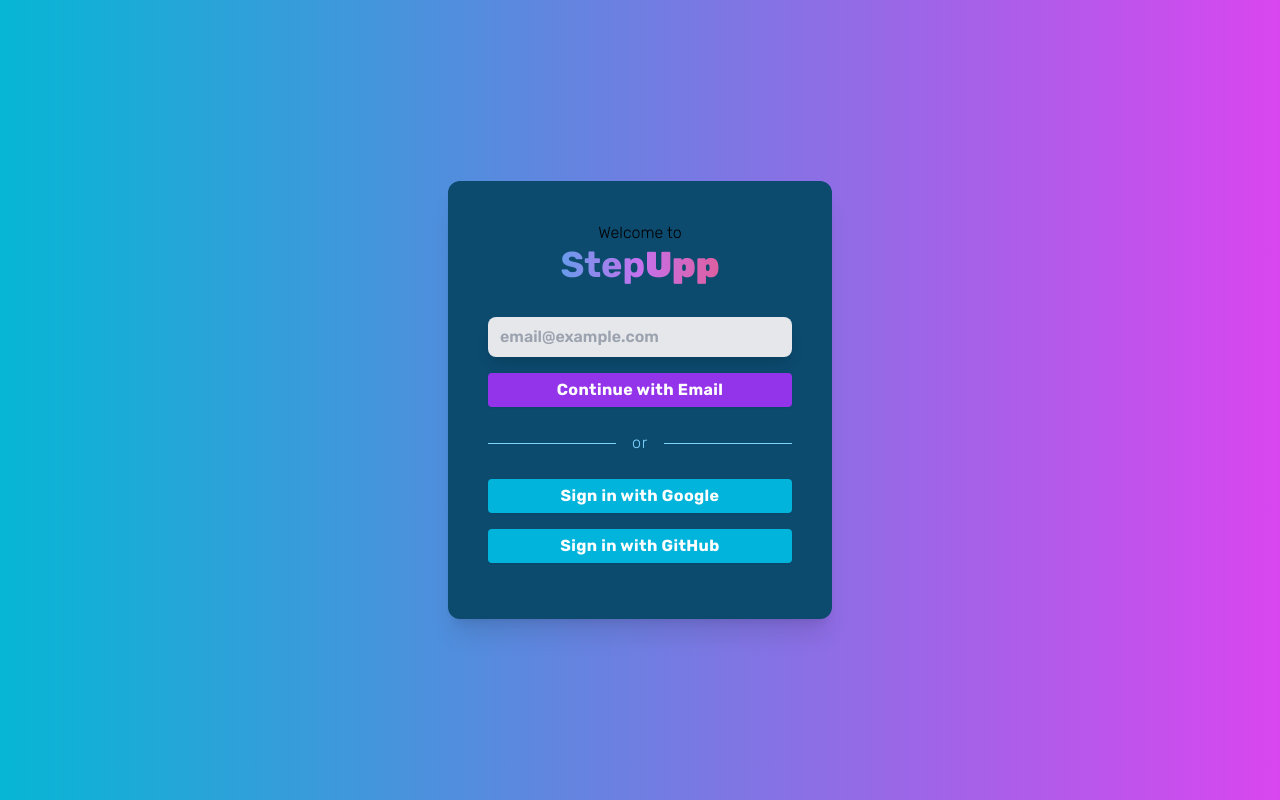
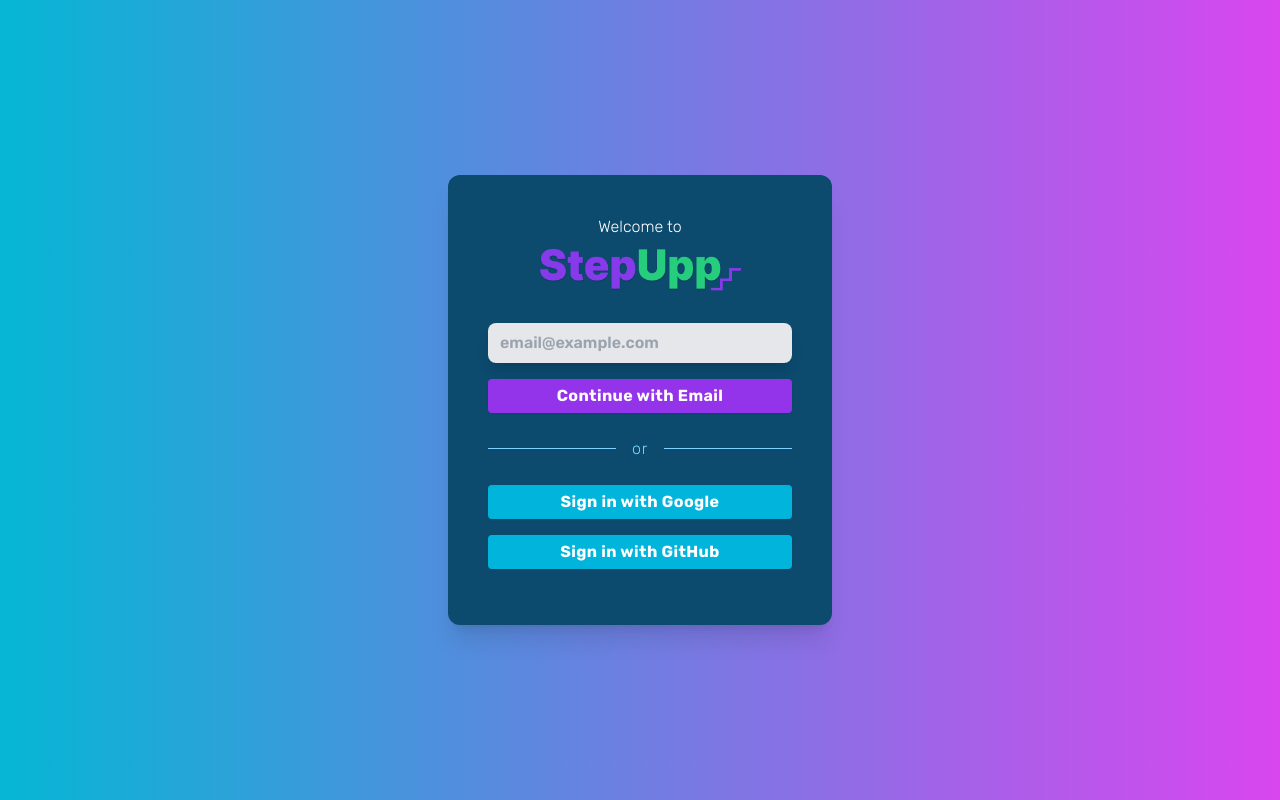
Before and after one commit to ephimoff/step-upp, a Next.js app: page /auth/signin in a window 1280 px wide. Built offline with nearby package versions, Linux system fonts and the light colour scheme; no server answers.

Commit message:
New logo on the sign in screen

```diff
--- a/src/pages/auth/signin.tsx
+++ b/src/pages/auth/signin.tsx
@@ -5,6 +5,8 @@
 import CustomButton from '@/components/CustomButton';
 import { Form, Formik, Field } from 'formik';
 import { emailSchema } from '@/schemas/validationSchemas';
+import Image from 'next/image';
+import logo from '@/assets/logo.png';
 
 const errors: { [key: string]: any } = {
   Signin: 'Try singing in with a different account',
@@ -44,12 +46,15 @@
         <div className="flex h-screen items-center justify-center">
           <div className="w-96 rounded-xl bg-sky-900 p-10 shadow-xl">
             <div>
-              <span className="text- flex justify-center font-thin">
+              <span className="flex justify-center font-thin text-white">
                 Welcome to
               </span>
-              <h1 className="flex justify-center bg-gradient-to-r from-[#12c2e9] via-[#c471ed] to-[#f64f59] bg-clip-text text-4xl font-bold text-transparent">
+
+              <Image src={logo} className={`mx-auto w-2/3`} alt="StepUpp" />
+
+              {/* <h1 className="flex justify-center bg-gradient-to-r from-[#12c2e9] via-[#c471ed] to-[#f64f59] bg-clip-text text-4xl font-bold text-transparent">
                 Step<strong className="font-black">Upp</strong>
-              </h1>
+              </h1> */}
             </div>
             {error && (
               <div className="m-2 mx-0 w-full rounded bg-gradient-to-r from-red-800 to-red-600 p-2 text-center text-sm text-white">
```
Also changed, not shown: 1 other file (tests, documents, lock files or other folders).
